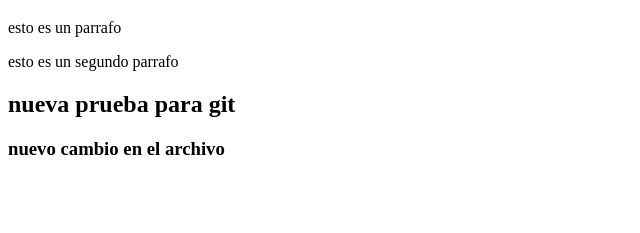
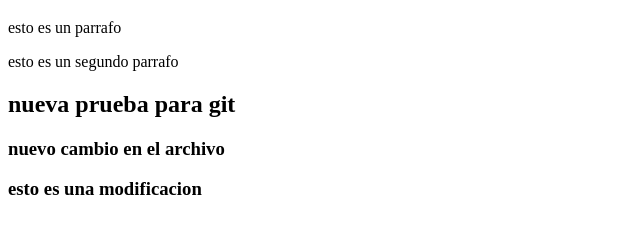
Before and after one commit to jomaguca/jenkins_project, a plain HTML site: page index.html in a window 1280 px wide. Shown: the part 61-294 px from the top of the page, without its empty margins (0-640 px from the left). Drawn offline with Linux system fonts and the light colour scheme.

Commit message:
Update index.html

```diff
--- a/index.html
+++ b/index.html
@@ -14,5 +14,6 @@
     <p>esto es un segundo parrafo</p>
 	<h2> nueva prueba para git<h2>
 	<h3> nuevo cambio en el archivo<h3>
+	<p>esto es una modificacion</p>
 </body>
 </html>
```
